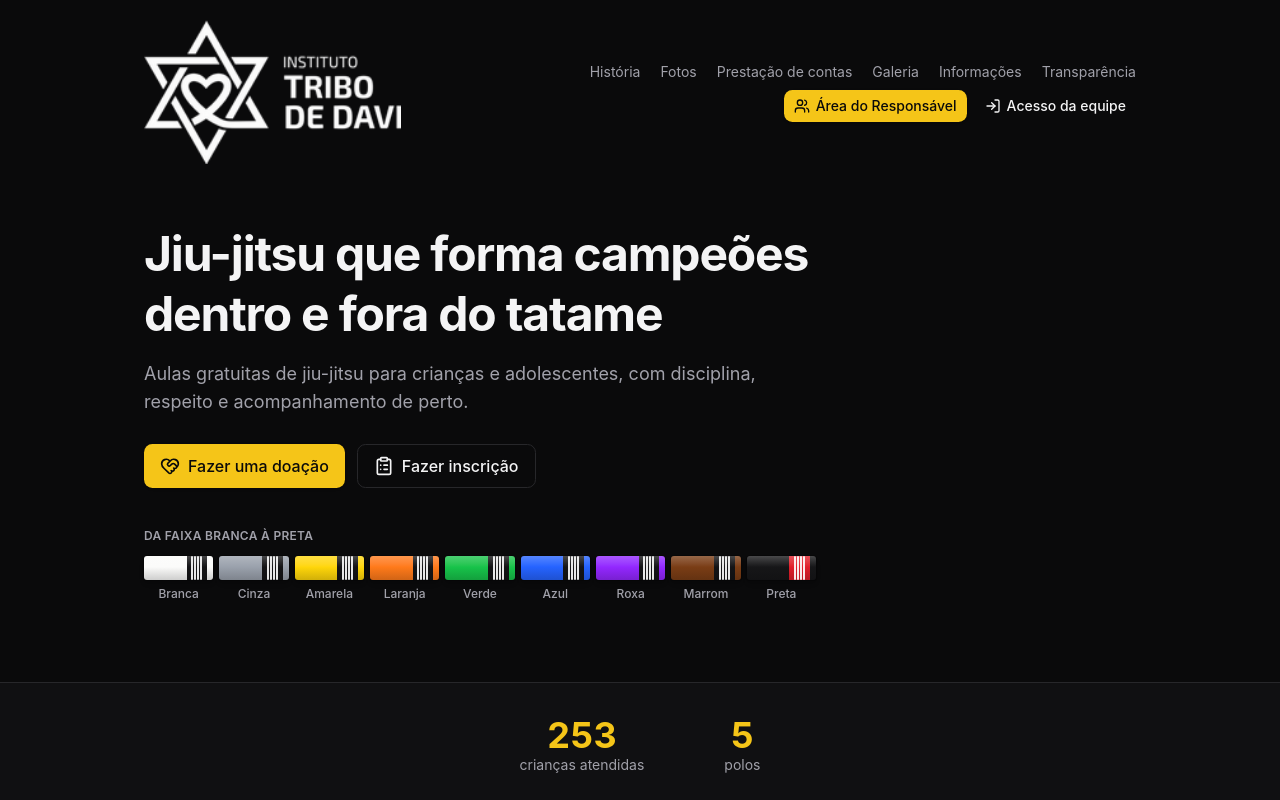
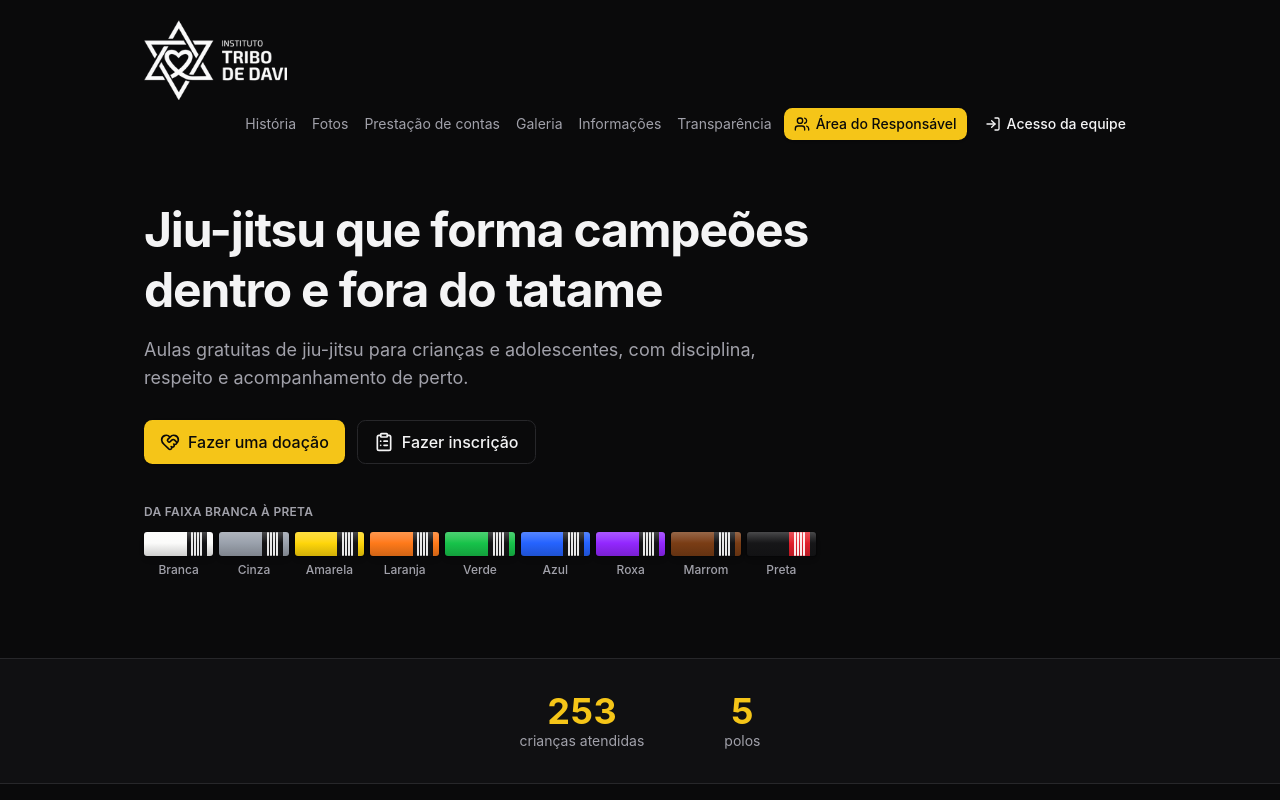
Before and after one commit to Mvsp83/TriboDeDaviWeb, a React (Vite) app: page /site in a window 1280 px wide. Shown: the top 800 px of the page. Built offline with nearby package versions, Linux system fonts and the light colour scheme; no server answers.

Commit message:
Site: cabeçalho em uma linha só (logo menor + espaçamentos)
Reduz o logo para h-20 (o maior que cabe), aperta os gaps e força nowrap no
desktop, para o menu e os botões Área do Responsável / Acesso da equipe ficarem
na mesma linha do logo. Verificado a 1024px sem overflow.

```diff
--- a/src/features/site/SitePublico.tsx
+++ b/src/features/site/SitePublico.tsx
@@ -107,12 +107,12 @@ export function SitePublico() {
       </a>
 
       {/* Topo */}
-      <header className="mx-auto flex max-w-5xl flex-wrap items-center justify-between gap-3 px-4 py-5">
-        <img src="/logo.png" alt={SITE.nome} className="h-[7.5rem] w-auto md:h-36" />
+      <header className="mx-auto flex max-w-5xl flex-wrap items-center justify-between gap-2 px-4 py-5">
+        <img src="/logo.png" alt={SITE.nome} className="h-14 w-auto md:h-20" />
 
         {/* Menu e acessos no mesmo grupo, alinhados à direita e na mesma linha. */}
-        <div className="flex flex-1 flex-wrap items-center justify-end gap-x-5 gap-y-2">
-          <nav className="flex flex-wrap items-center gap-x-5 gap-y-1 text-sm text-muted-foreground">
+        <div className="flex flex-1 flex-wrap items-center justify-end gap-x-3 gap-y-2 md:flex-nowrap">
+          <nav className="flex flex-wrap items-center gap-x-4 gap-y-1 text-sm text-muted-foreground md:flex-nowrap md:whitespace-nowrap">
             {secoes.map((s) => (
               <a key={s.id} href={`#${s.id}`} className="transition-colors hover:text-foreground">
                 {s.label}
```
